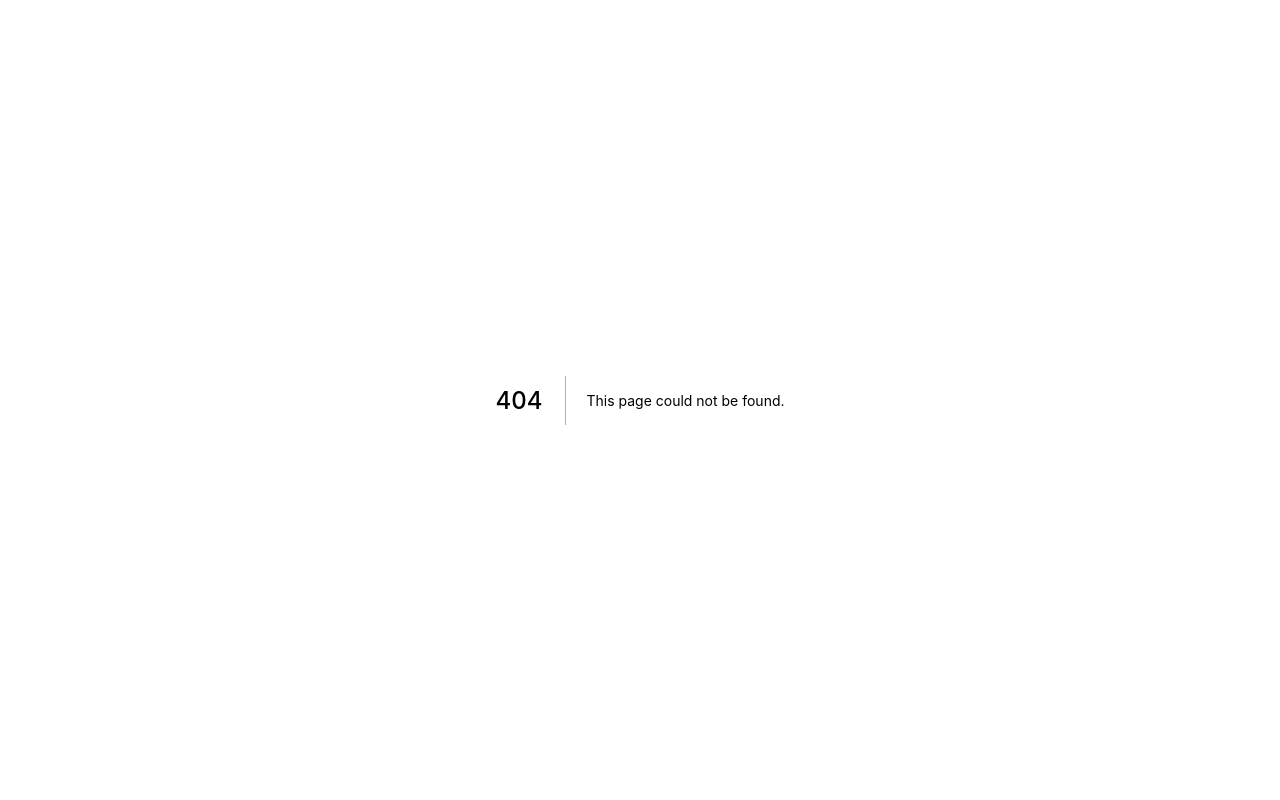
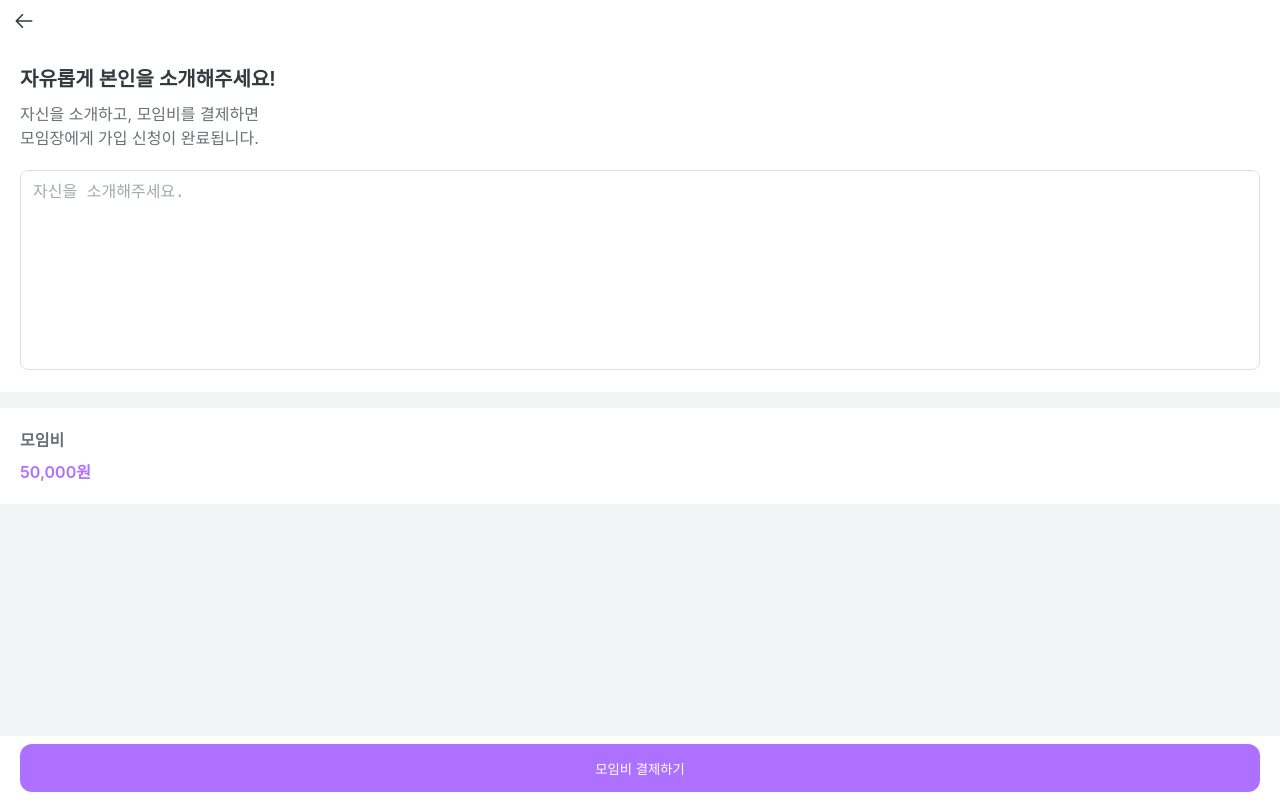
Before and after one commit to groom-link/groom-client, a Next.js app: page /group/join in a window 1280 px wide. Before the commit this address had no page. Built offline with nearby package versions, Linux system fonts and the light colour scheme; a web font is replaced by a local one.

Commit message:
feat: Markup group/join page

```diff
--- a/src/components/molecules/TextArea/index.tsx
+++ b/src/components/molecules/TextArea/index.tsx
@@ -5,14 +5,21 @@ import { medium12, regular16 } from '../../../styles/typography';
 import { Label } from '../../atoms';
 
 type Props = {
+  className?: string;
   label?: string;
+  width?: string;
   placeholder?: string;
   errorMessage?: string;
 };
 
+const Box = styled.div<Pick<Props, 'width'>>`
+  width: ${({ width }) => width};
+`;
+
 const StyledTextArea = styled.textarea<Pick<Props, 'errorMessage'>>`
   ${regular16}
-  width: 300px;
+  box-sizing: border-box;
+  width: 100%;
   height: 200px;
   padding: 10px 12px;
   resize: none;
@@ -42,13 +49,19 @@ const ErrorMessage = styled.strong`
   color: ${colors.etcColor.alertRed};
 `;
 
-const TextArea = ({ errorMessage, label, placeholder }: Props) => {
+const TextArea = ({
+  className,
+  errorMessage,
+  label,
+  placeholder,
+  width = 'auto'
+}: Props) => {
   return (
-    <div>
+    <Box {...{ className, width }}>
       {label && <Label text={label} marginBottom="4px" />}
       <StyledTextArea {...{ label, placeholder, errorMessage }} />
       {errorMessage && <ErrorMessage>{errorMessage}</ErrorMessage>}
-    </div>
+    </Box>
   );
 };
 
--- /dev/null
+++ b/src/pages/group/join.tsx
@@ -0,0 +1,87 @@
+import styled from '@emotion/styled';
+
+import { Button } from '../../components/atoms';
+import { TextArea, TopNavBar } from '../../components/molecules';
+import colors from '../../styles/colors';
+import { regular16, semiBold16, semiBold20 } from '../../styles/typography';
+
+const TOP_NAV_BAR_HEIGHT = '44px' as const;
+const TEXT_AREA_BOX_HEIGHT = '348.5px' as const;
+
+const WhiteBox = styled.div`
+  padding: 20px;
+  background-color: ${colors.grayScale.white};
+`;
+
+const Title = styled.h1`
+  ${semiBold20}
+  margin-bottom: 8px;
+  color: ${colors.grayScale.gray05};
+`;
+
+const Description = styled.p`
+  ${regular16}
+  margin-bottom: 20px;
+  color: ${colors.grayScale.gray04};
+`;
+
+const Background = styled.div`
+  box-sizing: border-box;
+  height: calc(100vh - ${TOP_NAV_BAR_HEIGHT} - ${TEXT_AREA_BOX_HEIGHT});
+  padding-top: 16px;
+  background-color: ${colors.grayScale.gray01};
+`;
+
+const SubTitle = styled.h2`
+  ${semiBold16}
+  margin-bottom: 8px;
+  color: ${colors.grayScale.gray04};
+`;
+
+const Money = styled.strong`
+  ${semiBold16}
+  color: ${colors.mainColor.purple};
+`;
+
+const ButtonBox = styled.div`
+  position: fixed;
+  bottom: 0;
+  box-sizing: border-box;
+  width: 100%;
+  padding: 8px 20px;
+  background-color: ${colors.grayScale.white};
+`;
+
+const Join = () => {
+  return (
+    <>
+      <TopNavBar setting={false} backURL="" />
+      <WhiteBox>
+        <Title>자유롭게 본인을 소개해주세요!</Title>
+        <Description>
+          자신을 소개하고, 모임비를 결제하면
+          <br />
+          모임장에게 가입 신청이 완료됩니다.
+        </Description>
+        <TextArea placeholder="자신을 소개해주세요." />
+      </WhiteBox>
+      <Background>
+        <WhiteBox>
+          <SubTitle>모임비</SubTitle>
+          <Money>50,000원</Money>
+        </WhiteBox>
+        <ButtonBox>
+          <Button
+            label="모임비 결제하기"
+            size="medium"
+            disabled={false}
+            color="purple"
+            onClick={() => console.log('clicked!')}
+          />
+        </ButtonBox>
+      </Background>
+    </>
+  );
+};
+
+export default Join;
```
